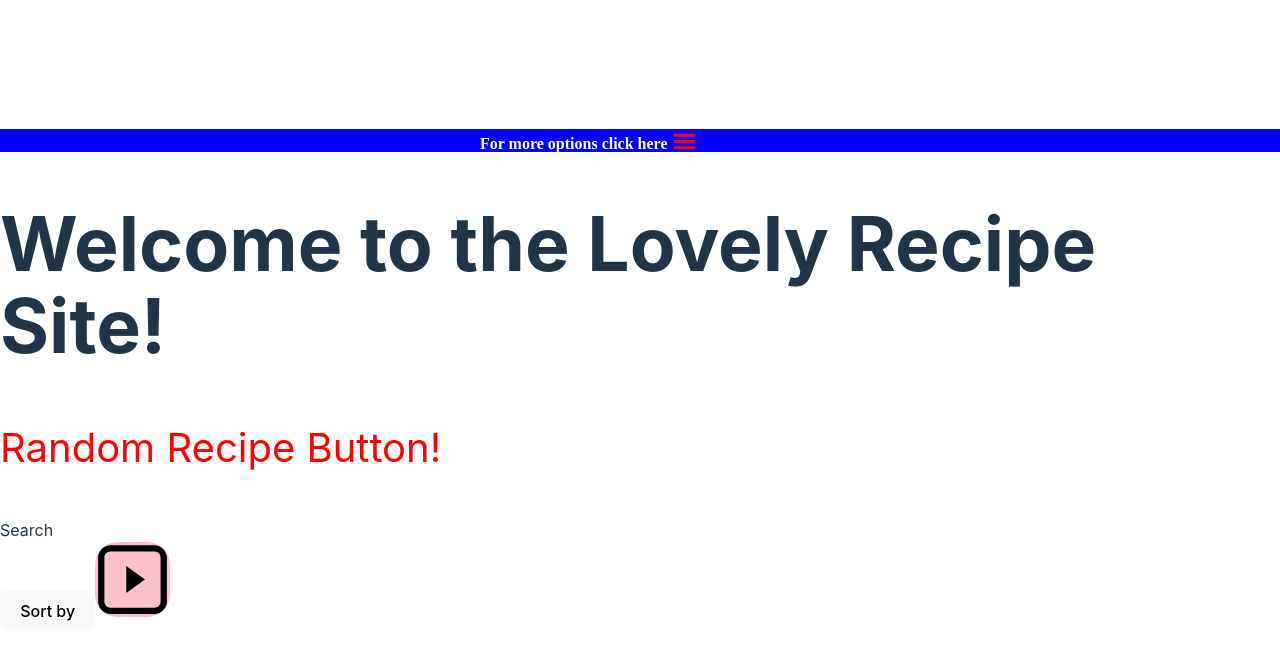
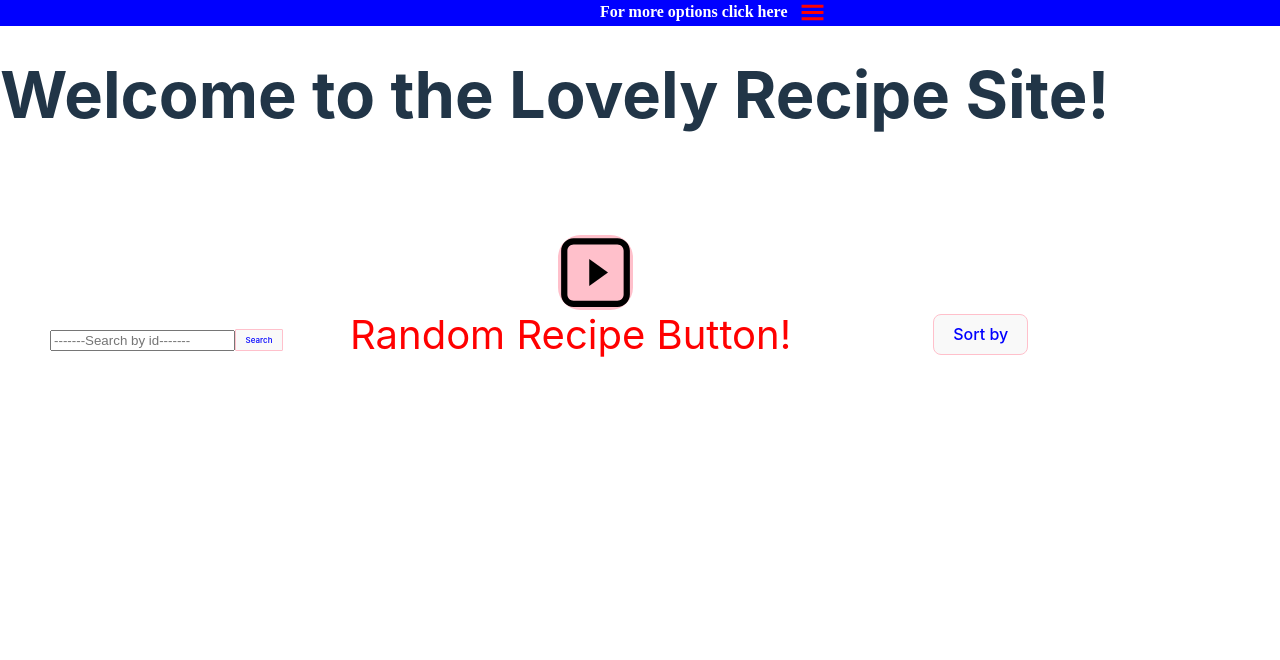
Before and after one commit to alexb454/recipe_react, a React (Vite) app: page / in a window 1280 px wide. Shown: the top 660 px of the page. Built offline with nearby package versions, Linux system fonts and the light colour scheme.

Commit message:
set up recipe to take in info for data, not done

```diff
--- a/src/App.css
+++ b/src/App.css
@@ -1,4 +1,4 @@
-/* .App {
+.App {
   align-items: center;
   justify-content: center;
-} */
+}
--- a/src/App.jsx
+++ b/src/App.jsx
@@ -4,16 +4,18 @@ import Home from './Home/Home.jsx';
 import Create from './Create/Create.jsx';
 import Recipe from './Recipe_Page/Recipe.jsx';
 import {BrowserRouter as Router, Route, Routes} from 'react-router-dom';
+import AllRecipes from './Recipes/Recipe';
 
 function App() {
   return (
     <div className="App">
+      <Nav/>
       <Router>
-        <Nav/>
           <Routes>
             <Route path="/" element={<Home/>}/>
             <Route path="/create" element={<Create/>}/>
             <Route path="/recipe" element={<Recipe/>}/>
+            <Route path="/allrecipe" element={<AllRecipes/>}/>
           </Routes>
       </Router>
     </div>
--- a/src/Home/Home.css
+++ b/src/Home/Home.css
@@ -1,10 +1,14 @@
 .first {
-    font-size: 75px;
+    font-size: 65px;
+    position: absolute;
+    top: 15px;
 }
 
 .button {
     font-size: 40px;
     color: red;
+    position: relative;
+    left: 350px;
 }
 
 
@@ -13,4 +17,31 @@
     background-color: pink;
     border-radius: 30%;
     font-size: 75px;
+    position: relative;
+    top: -170px;
+    left: 230px;
 }
+
+.sort {
+    position: relative;
+    top: -140px;
+    left: 700px;
+    color: blue;
+    border-color: pink;
+}
+
+.search {
+    position: relative;
+    top: -135px;
+    left: 50px;
+}
+
+.search_button {
+    position: relative;
+    top: -137px;
+    left: 50px;
+    color: blue;
+    border-color: pink;
+    font-size: 8px;
+    border-radius: 1px;
+}
--- a/src/Home/Home.jsx
+++ b/src/Home/Home.jsx
@@ -1,19 +1,18 @@
-//import React from 'react';
 import {CgPlayButtonR} from 'react-icons/cg';
 import './Home.css';
-import Display from '../Recipes/Recipe';
-
+import AllRecipes from '../Recipes/Recipe';
 
 function Home() {
 
     return(
         <div className='home'>
             <h1 className='first'>Welcome to the Lovely Recipe Site!</h1>
-            <p className='button' onClick={'random'}>Random Recipe Button!</p>
-            <search>Search</search>
-            <button>Sort by</button>
+            <p className='button'>Random Recipe Button!</p>
+            <input className="search" type="text" placeholder="-------Search by id-------"></input>
+            <button className="search_button">Search</button>
+            <button className="sort">Sort by</button>
             <CgPlayButtonR className="random_button"/>
-            <Display/>
+            <AllRecipes/>
         </div>
     )
 }
--- a/src/Navigation/Nav.css
+++ b/src/Navigation/Nav.css
@@ -1,13 +1,18 @@
 .top {
     background-color: blue;
     color: white;
+    position: absolute;
+    top: -5px;
+    left: 0px;
+    right: 0px;
 }
 
 .options {
     font-size: 16px;
     font-family: 'Times New Roman', Times, serif;
-    margin-top: -25px;
-    margin-left: 30rem
+    position: absolute;
+    top: -5px;
+    left: 600px;
 }
 
 .hambutton {
@@ -16,5 +21,7 @@
     padding: 0;
     border: none;
     background: none;
-    margin-left: 42rem
+    position: relative;
+    top: 5px;
+    left: 800px;
 }
--- a/src/Recipes/Recipe.jsx
+++ b/src/Recipes/Recipe.jsx
@@ -1,17 +1,25 @@
-//import React from 'react';
+import { useEffect, useState} from 'react';
 import Card from 'react-bootstrap/Card';
 
-function Display() {
+const AllRecipes = () => {
+    const [info, setInfo] = useState([]);
 
+    useEffect(() => {
+        fetch('')
+        .then(response => response.json())
+        .then(all => setInfo(all))
+        .catch(error => console.log(error));
+    })
     return(
         <Card className='recipe_card'>
-            <Card.Img className='image'></Card.Img>
+            <Card.Img className='image'>{info.image}</Card.Img>
             <Card.Body>
-                <Card.Title className='title'></Card.Title>
-                <Card.Text className='times'></Card.Text>
+                <Card.Title className='title'>{info.title}</Card.Title>
+                <Card.Text className='times'>{info.times}</Card.Text>
             </Card.Body>
         </Card>
     )
 }
 
-export default Display;
+
+export default AllRecipes;
```
Also changed, not shown: src/Navigation/Nav.jsx (+1 -25 lines).
